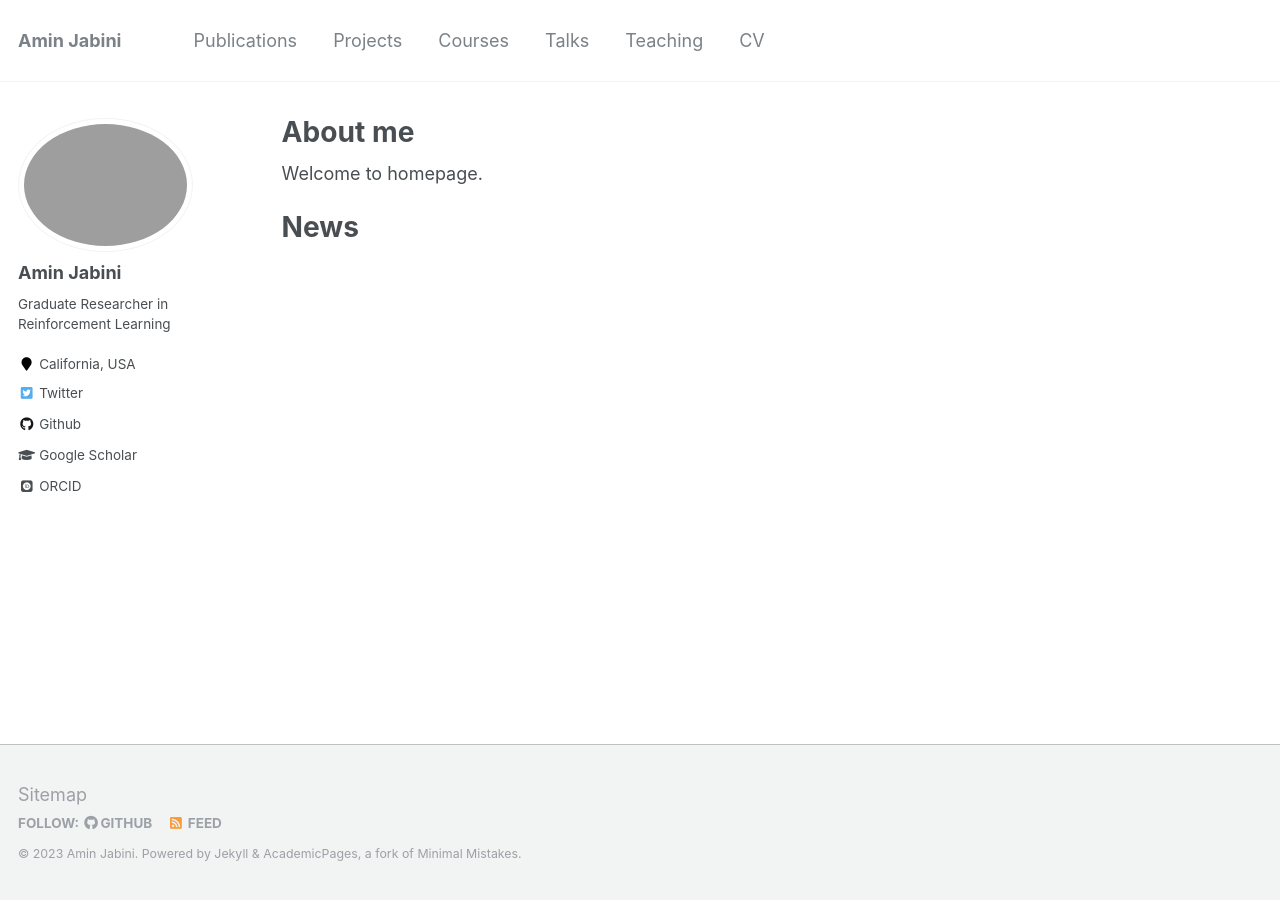
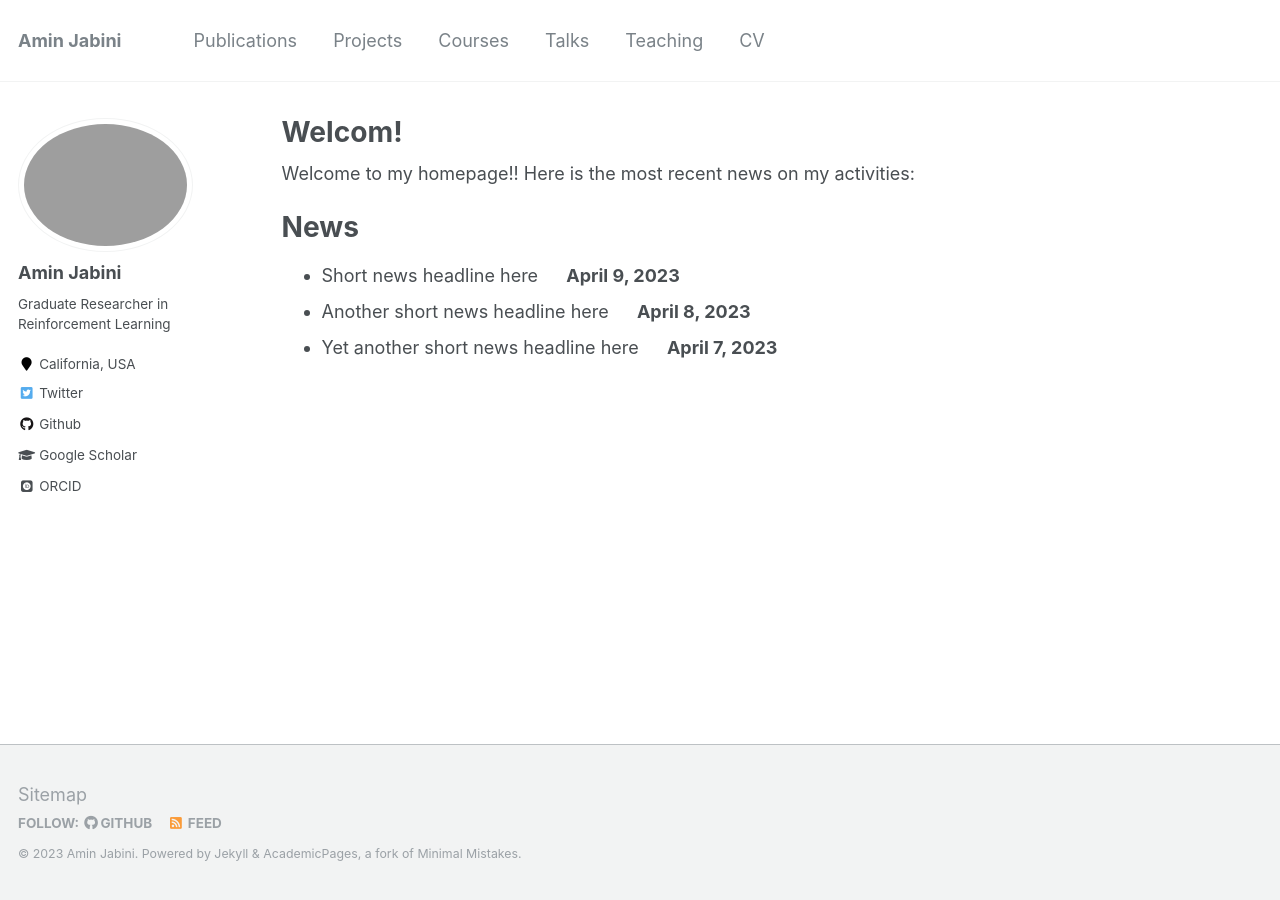
Before and after one commit to ajabini/ajabini.github.io, a Jekyll site: the page built from _pages/about.md, in a window 1280 px wide. Built offline with Jekyll 4.4.1, drawn with Linux system fonts in a browser that asks for light colours; some web fonts are replaced.

Commit message:
add news

```diff
--- a/_pages/about.md
+++ b/_pages/about.md
@@ -1,14 +1,17 @@
 ---
 permalink: /
-title: "About me"
-excerpt: "About me"
+title: "Welcom!"
+excerpt: "Welcom!"
 author_profile: true
 redirect_from:
   - /about/
   - /about.html
 ---
 
-Welcome to homepage.
+Welcome to my homepage!! Here is the most recent news on my activities:
 
 News
 ===
+- Short news headline here &emsp; **April 9, 2023**
+- Another short news headline here &emsp; **April 8, 2023**
+- Yet another short news headline here &emsp; **April 7, 2023**
```
